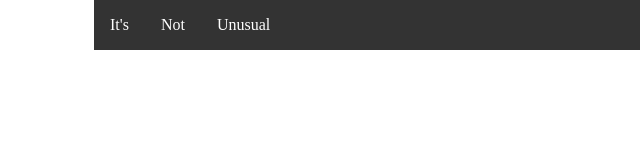
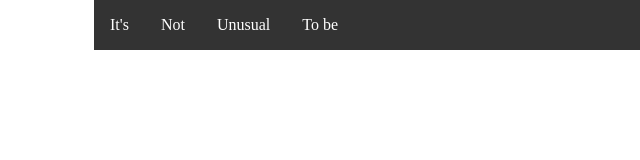
Before and after one commit to rFuentesz1/web.alimentoempresa, a plain HTML site: page index.html in a window 1280 px wide. Shown: the full height of the page, 122-762 px from the left. Drawn offline with Linux system fonts and the light colour scheme.

Commit message:
Prueba commit en git

```diff
--- a/index.html
+++ b/index.html
@@ -21,6 +21,7 @@
                     <li><a href="#">It's</a></li>
                     <li><a href="#">Not</a></li>
                     <li><a href="#">Unusual</a></li>
+                    <li><a href="#">To be</a></li>
                 </ul>
             </div>
         </div>
```
